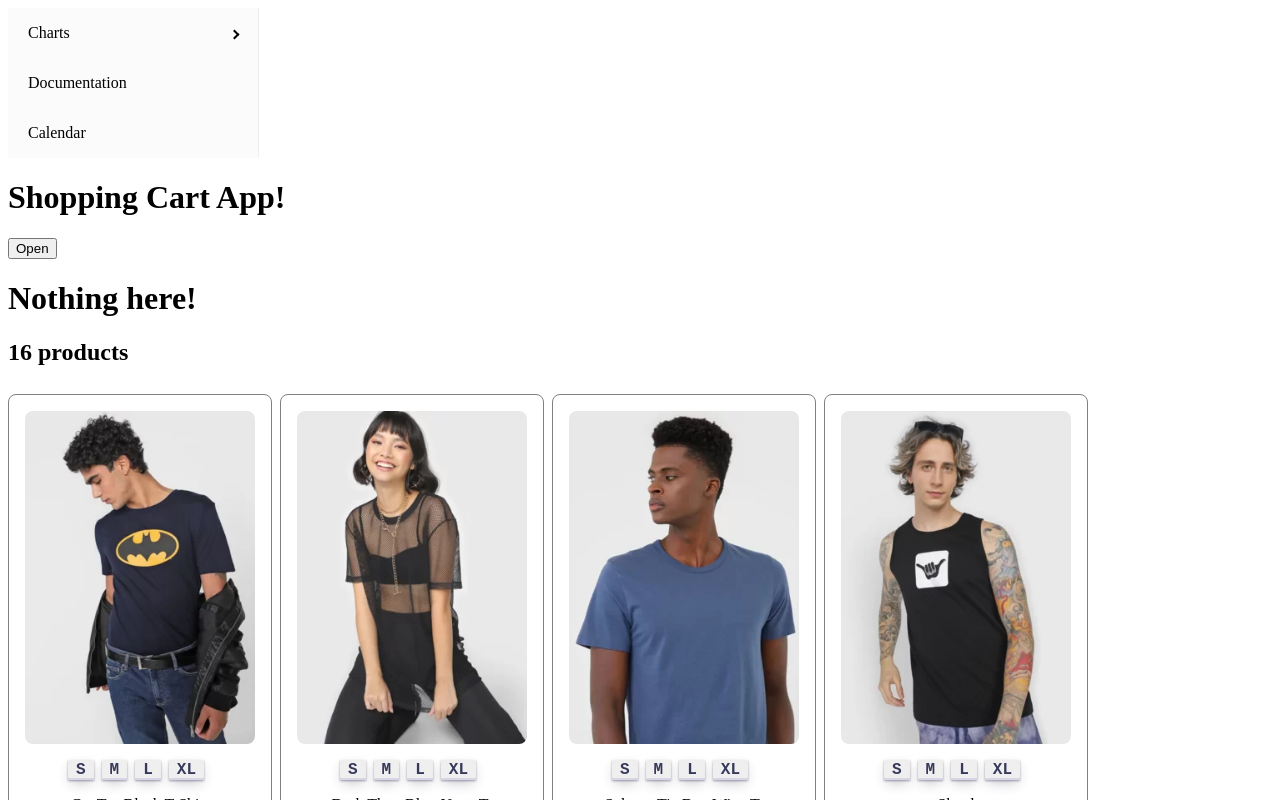
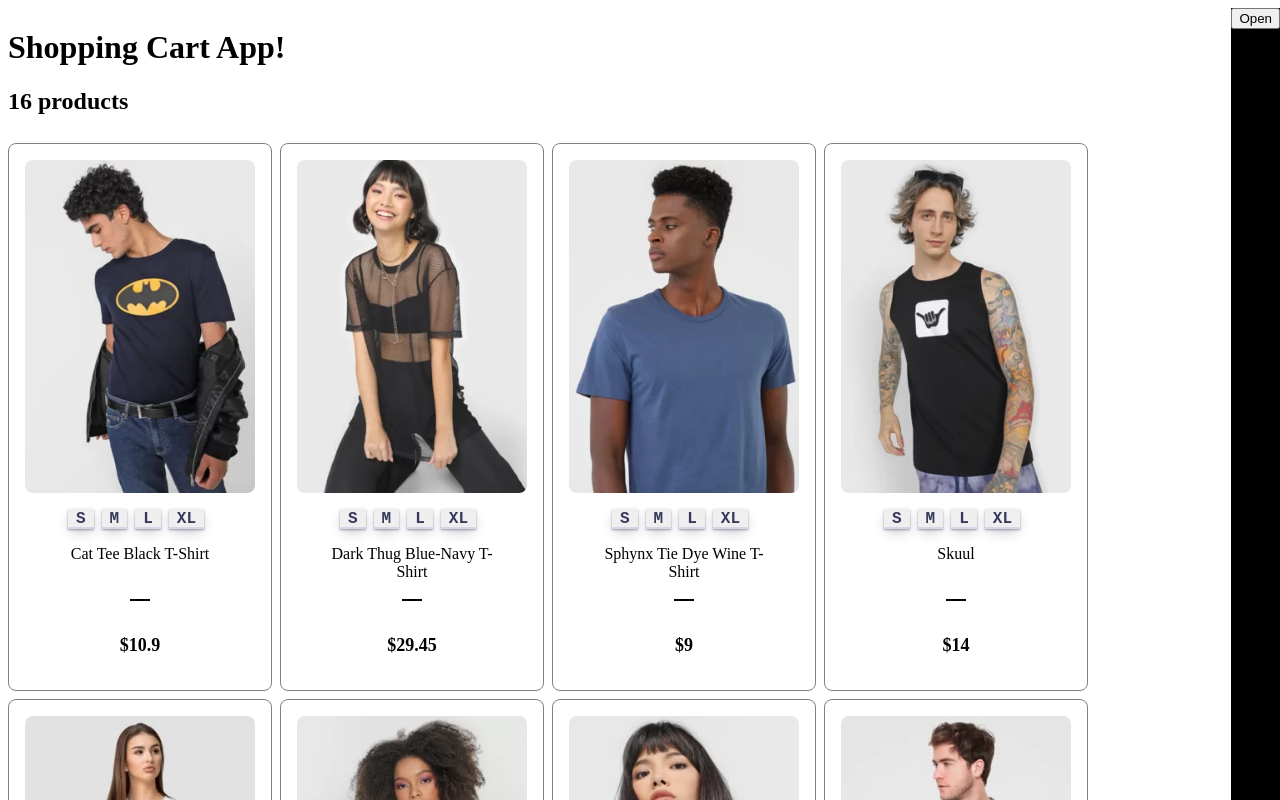
Before and after one commit to choffmancode/shopping-cart-app, a React (Vite) app: page / in a window 1280 px wide. Shown: the top 800 px of the page. Built offline with nearby package versions, Linux system fonts and the light colour scheme.

Commit message:
another chunk of styling - sidebar almost done

```diff
--- a/src/App.jsx
+++ b/src/App.jsx
@@ -10,11 +10,33 @@ import CartSidebar from './components/CartSidebar';
 
 // styles
 import './App.css';
+import styled from 'styled-components';
+
+const ContentContainer = styled.div`
+    position: absolute;
+    width: 100%;
+    z-index: -1;
+`
+
+const CartContainer = styled.div`
+    background-color: black;
+    position: fixed;
+    float: right;
+    transition: right 0.2s ease 0;
+    top: 8px;
+    right: 0px;
+    height: 100%;
+    z-index: 99;
+`
 
 const App = () => {
   const [data, setData] = useState({});
   const products = Object.values(data);
   const isActive = true
+  const [cartCollapsed, setCartCollapsed] = useState(true);
+  function handleCartClick () {
+    return setCartCollapsed(!cartCollapsed)
+}
 
 
   useEffect(() => {
@@ -28,22 +50,21 @@ const App = () => {
     fetchProducts();
   }, []);
 
+
   // can use 'collapsed' prop for customizing sidebar open/close
   return (
     <>
-    <div className="container">
-    { isActive && <CartSidebar />}
-
-    </div>
-    <div className="container">
+      <CartContainer>
+        <CartSidebar cartCollapsed={cartCollapsed} setCartCollapsed={setCartCollapsed} handleCartClick={handleCartClick} />
+      </CartContainer>
+    <ContentContainer>
 
       <h1>Shopping Cart App!</h1>
-      <Cart />
       <ProductList products={products}/>
       <ul>
         {products.map(product => <li key={product.sku}>{product.title}</li>)}
       </ul>
-    </div>
+      </ContentContainer>
     </>
   );
 };
--- a/src/components/Cart.jsx
+++ b/src/components/Cart.jsx
@@ -1,16 +1,23 @@
 import { useState } from "react";
 
+//styles
+import styled from "styled-components";
+
+const StyledCart = styled.div`
+    background-color: black;
+
+`
+
 export const Cart = () => {
-const [cartOpen, setCartOpen] = useState(false)
-//  {cartOpen ? <h1>Cart here</h1>: <h1>Nothing here!</h1>}
+
+
 return (
     <>
 
 
-        <div>
-            <button onClick={() => setCartOpen(!cartOpen)}>{cartOpen ? "Close" : "Open"}</button>
-            {cartOpen ? <h1>Cart here</h1>: <h1>Nothing here!</h1>}
-        </div>
+        <StyledCart>
+            <h1>time to custom</h1>
+        </StyledCart>
     </>
 )
 }
--- a/src/components/CartSidebar.jsx
+++ b/src/components/CartSidebar.jsx
@@ -1,24 +1,37 @@
-import { Sidebar, Menu, MenuItem, SubMenu, useProSidebar } from 'react-pro-sidebar';
 import { React } from 'react'
 
+// components
+import { Sidebar, Menu, MenuItem, SubMenu, useProSidebar} from 'react-pro-sidebar';
+import { Cart } from './Cart';
+
+//styles
+import styled from 'styled-components';
+
+const Container = styled.div`
+    border-color: white;
+    border-width: 0px;
 
 
-const CartSidebar = () => {
+`
+
+const StyledSidebar = styled(Sidebar)`
+    background-color: black !important;
+    height: 1800px;
+    border-width: 0px !important;
+    z-index: 1
+`
+
+const CartSidebar = ({cartCollapsed, setCartCollapsed, handleCartClick}) => {
 
     return(
                 <>
+                <button onClick={handleCartClick}>{cartCollapsed ? "Open" : "Close"}</button>
+                <Container>
 
-                    <Sidebar>
-                    <Menu>
-                        <SubMenu label="Charts">
-                        <MenuItem> Pie charts </MenuItem>
-                        <MenuItem> Line charts </MenuItem>
-                        </SubMenu>
-                        <MenuItem> Documentation </MenuItem>
-                        <MenuItem> Calendar </MenuItem>
-                    </Menu>
-                    </Sidebar>
-
+                    <StyledSidebar collapsed={cartCollapsed} collapsedWidth="0px">
+                    <Cart />
+                    </StyledSidebar>
+                </Container>
             </>
         )
 }
--- a/src/components/Product.jsx
+++ b/src/components/Product.jsx
@@ -63,7 +63,6 @@ const ImgWrapper = styled.img`
 
 export const Product = (product) => {
 
-    console.log("p test", product)
     return (
         <Container>
 
--- a/src/components/SizeButton.jsx
+++ b/src/components/SizeButton.jsx
@@ -36,7 +36,7 @@ const Button = styled.button`
 
 export const SizeButton = (size, setSize, checked) => {
 
-        console.log("size", size)
+
     return (
         <>
 
```
